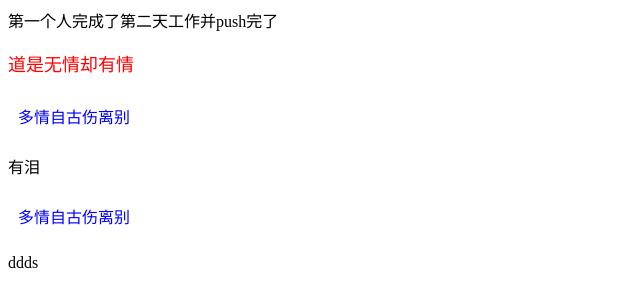
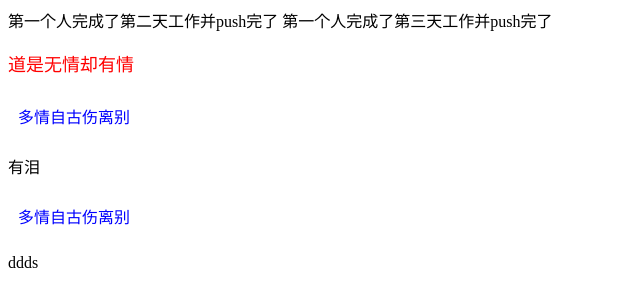
Before and after one commit to 13500636291/hannNO1, a plain HTML site: page index.html in a window 1280 px wide. Shown: the whole page, without its empty margins (0-640 px from the left). Drawn offline with Linux system fonts and the light colour scheme.

Commit message:
Update index.html

```diff
--- a/index.html
+++ b/index.html
@@ -12,6 +12,7 @@
 
 <body>
     第一个人完成了第二天工作并push完了
+    第一个人完成了第三天工作并push完了
     <title>无痕</title>
     <p class="prev">道是无情却有情</p>
     <p class="next">多情自古伤离别</p>
```
